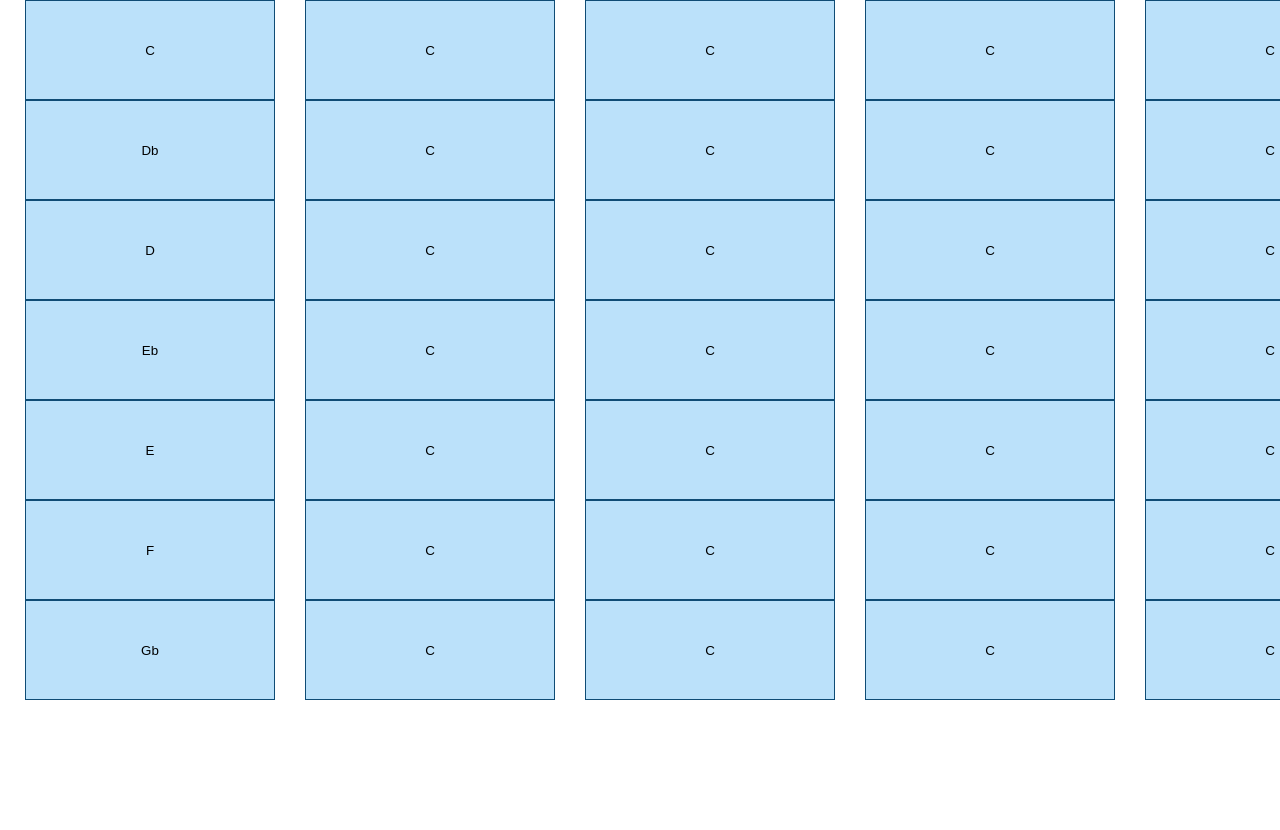
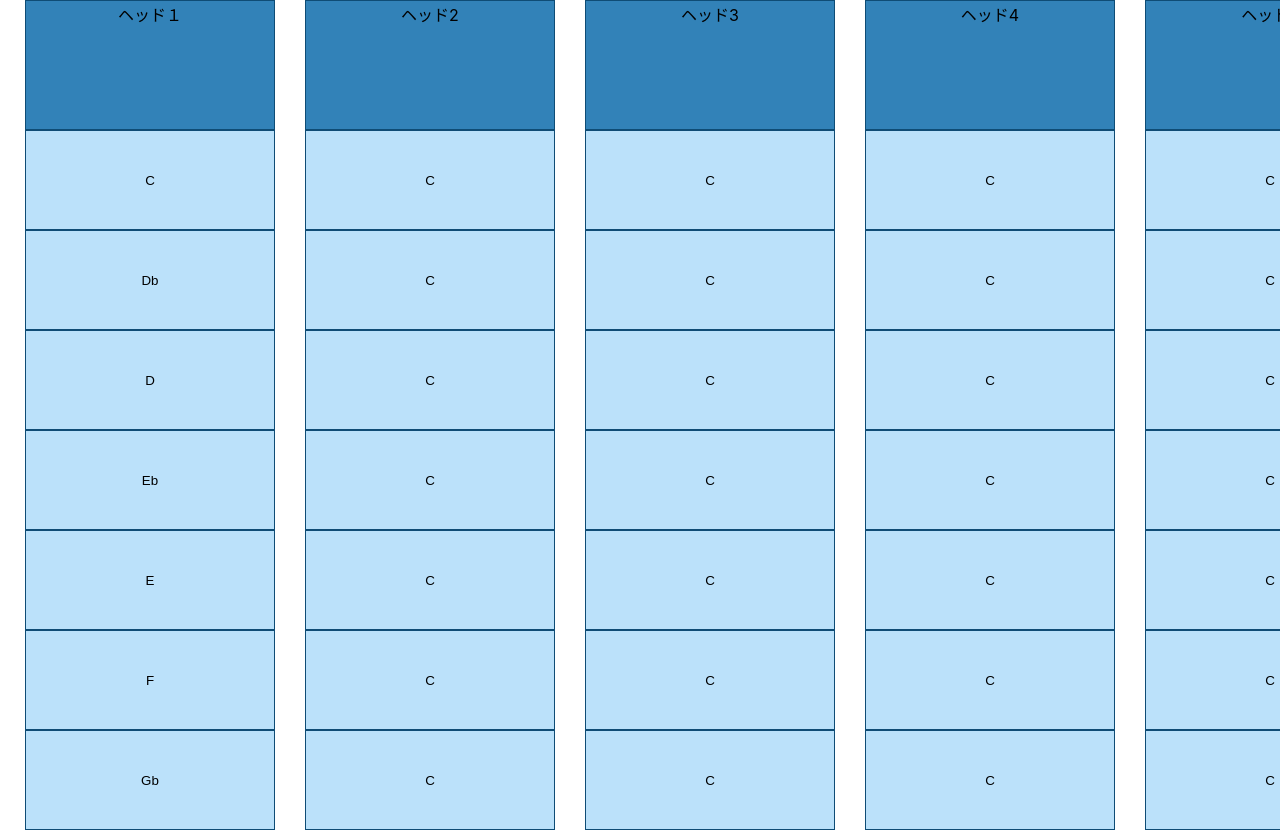
Before and after one commit to SystemEngineeringTeam/geekcamp-vol9-ver2, a Next.js app: page / in a window 1280 px wide. Shown: the top 830 px of the page. Before the commit the page ends 800 px from the top, so only its background shows below. Built offline with nearby package versions, Linux system fonts and the light colour scheme; no server answers.

Commit message:
update: HeadCard

```diff
--- a/pages/grid.tsx
+++ b/pages/grid.tsx
@@ -1,4 +1,4 @@
-// import {HeadCard} from "./HeadCard.jsx"
+import HeadCard from "./headCard"
 import Card from "./card"
 
 export const Grid = () =>{
@@ -29,7 +29,7 @@ export const Grid = () =>{
     return(
         <div id="gridParent" style={gridStyle}>
             <div style={column1}>
-                {/* <HeadCard>ヘッド１</HeadCard> */}
+                <HeadCard>ヘッド１</HeadCard>
                 <Card num={0}>C</Card>
                 <Card num={1}>Db</Card>
                 <Card num={2}>D</Card>
@@ -39,7 +39,7 @@ export const Grid = () =>{
                 <Card num={6}>Gb</Card>
             </div>
             <div style={column2}>
-                {/* <HeadCard>ヘッド2</HeadCard> */}
+                <HeadCard>ヘッド2</HeadCard>
                 <Card num={7}>C</Card>
                 <Card num={8}>C</Card>
                 <Card num={9}>C</Card>
@@ -49,7 +49,7 @@ export const Grid = () =>{
                 <Card num={13}>C</Card>
             </div>
             <div style={column3}>
-                {/* <HeadCard>ヘッド3</HeadCard> */}
+                <HeadCard>ヘッド3</HeadCard>
                 <Card num={14}>C</Card>
                 <Card num={15}>C</Card>
                 <Card num={16}>C</Card>
@@ -59,7 +59,7 @@ export const Grid = () =>{
                 <Card num={20}>C</Card>
             </div>
             <div style={column4}>
-                {/* <HeadCard>ヘッド4</HeadCard> */}
+                <HeadCard>ヘッド4</HeadCard>
                 <Card num={21}>C</Card>
                 <Card num={22}>C</Card>
                 <Card num={23}>C</Card>
@@ -69,7 +69,7 @@ export const Grid = () =>{
                 <Card num={27}>C</Card>
             </div>
             <div style={column5}>
-                {/* <HeadCard>ヘッド5</HeadCard> */}
+                <HeadCard>ヘッド5</HeadCard>
                 <Card num={28}>C</Card>
                 <Card num={29}>C</Card>
                 <Card num={30}>C</Card>
--- /dev/null
+++ b/pages/headCard.tsx
@@ -0,0 +1,15 @@
+export default function headCard(props: {children: string}){
+    const HeadCardStyle:{[key: string]: string} = {
+        textAlign: "center",
+        border: "solid 1px #0F4C75",
+        width: "250px",
+        height: "130px",
+        backgroundColor: "#3282B8",
+        padding: "1px"
+    }
+    return(
+        <>
+            <div style={HeadCardStyle}>{props.children}</div>
+        </>
+    )
+};
```
